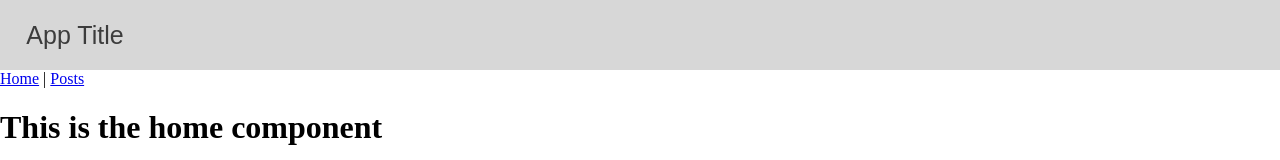
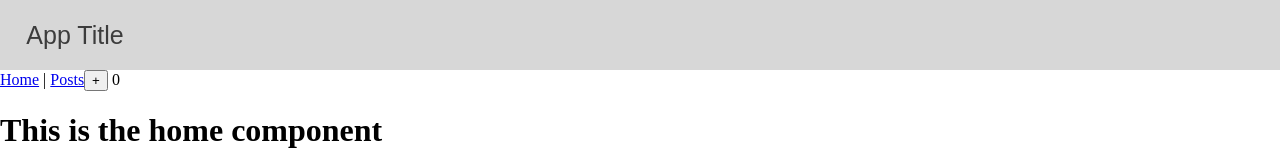
Before and after one commit to gass-git/vue-app-5, a Vue app: page / in a window 1280 px wide. Shown: the top 160 px of the page. Built offline with nearby package versions, Linux system fonts and the light colour scheme.

Commit message:
vuex implemented to manage the state

```diff
--- a/src/App.vue
+++ b/src/App.vue
@@ -1,11 +1,30 @@
 <script setup>
+    import {onMounted} from 'vue'
     import AppHeader from './components/AppHeader.vue'
     import NavBar from './components/NavBar.vue'
+    import {useStore} from 'vuex'
+
+    const store = useStore()
+
+    function handleClick(){
+        store.commit('increment', {number: 3})
+    }
+
+    function fetchData(){
+        store.dispatch('fetchPosts', 'POST')
+    }
+
+    onMounted(() => {
+        fetchData()
+    })
+
 </script>
 
 <template>
     <AppHeader />
     <NavBar />
+    <button @click="handleClick">+</button>
+    {{ store.state.count }}
     <router-view />
 </template>
 
--- a/src/main.js
+++ b/src/main.js
@@ -1,5 +1,6 @@
 import {createApp} from 'vue'
 import App from './App.vue'
-import {router} from './router/router.js'
+import router from './router/router.js'
+import store from './store.js'
 
-createApp(App).use(router).mount('#root')
+createApp(App).use(store).use(router).mount('#root')
--- a/src/router/router.js
+++ b/src/router/router.js
@@ -32,7 +32,9 @@ const routes = [
     */
 ]
 
-export const router = createRouter({
+const router = createRouter({
     history: createWebHistory(process.env.BASE_URL),
     routes
 })
+
+export default router
--- /dev/null
+++ b/src/store.js
@@ -0,0 +1,27 @@
+import { createStore } from 'vuex'
+
+function fakeFetch(){
+    return new Promise((resolve) => setTimeout(resolve ,2000))
+}
+
+const store = createStore({
+    state(){
+        return {
+            count: 0
+        }
+    },
+
+    mutations: {
+        increment(state, payload){
+            state.count += payload.number
+        }
+    },
+
+    actions: {
+        async fetchPosts(){
+            fakeFetch().then(() => console.log('fetch completed'))
+        }
+    }
+})
+
+export default store
```
